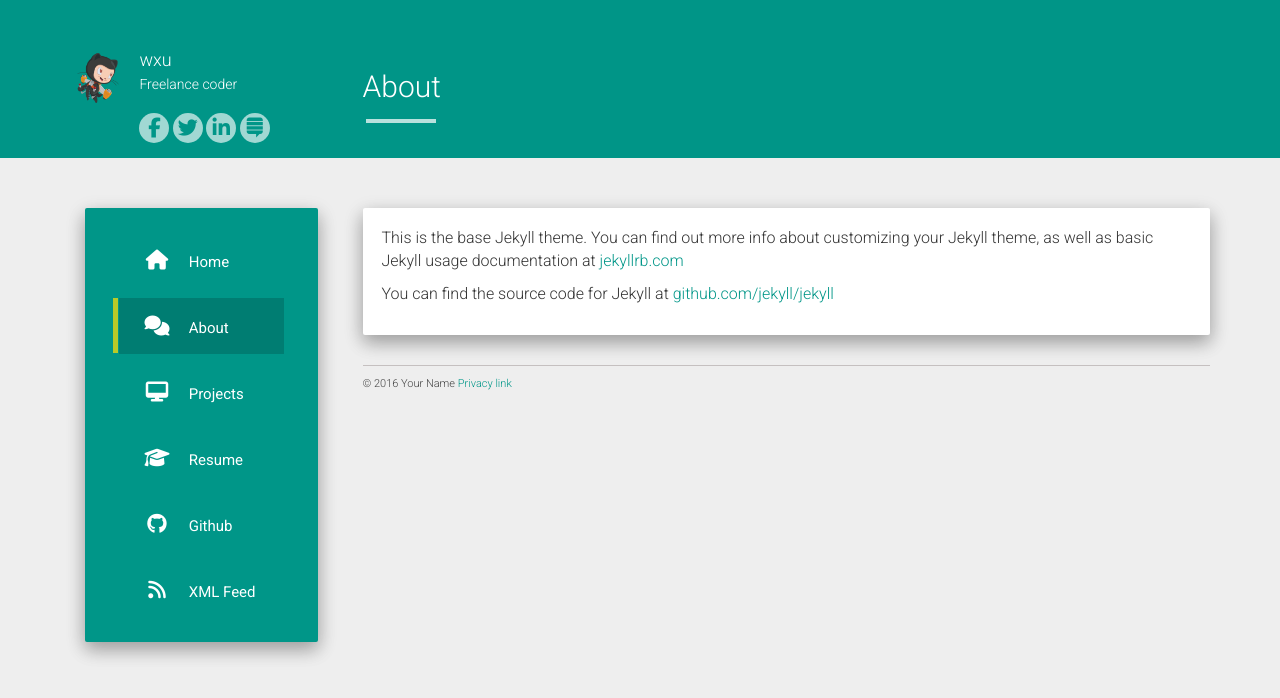
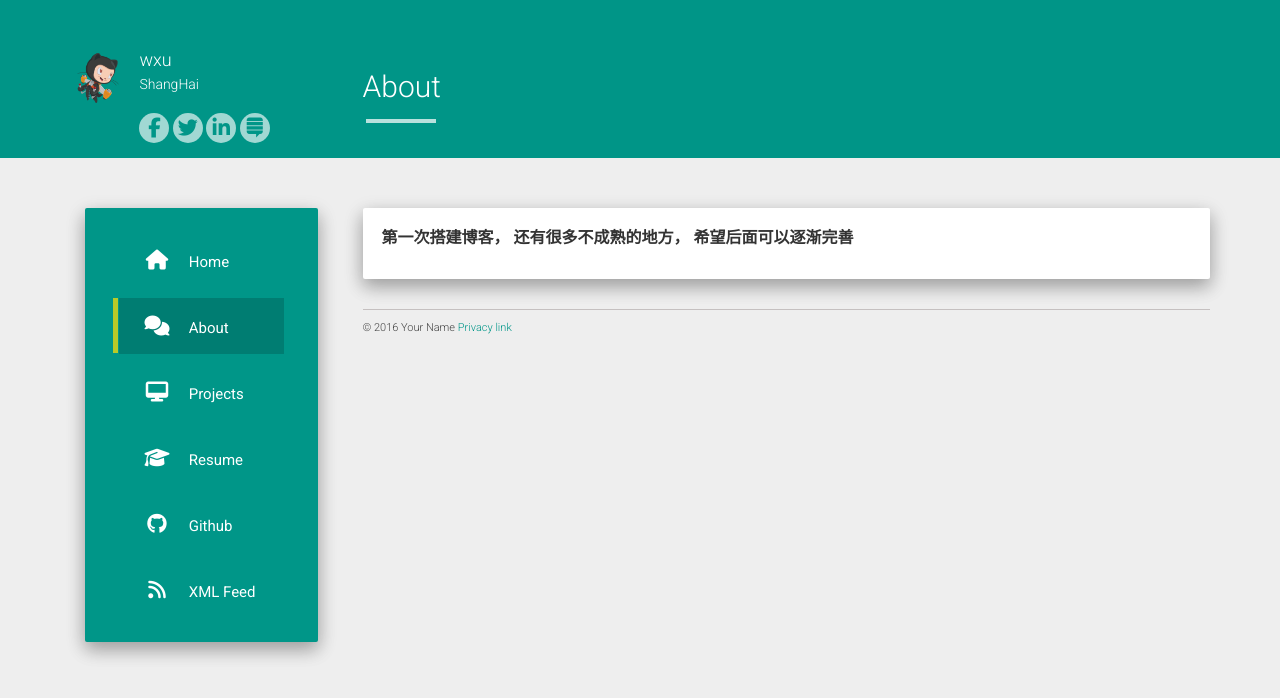
Before and after one commit to Isites/isites.github.io, a Jekyll site: the page built from about.md, in a window 1280 px wide. Shown: the top 698 px of the page. Built offline with Jekyll 4.4.1, drawn with Linux system fonts in a browser that asks for light colours; nearby versions of some CDN libraries.

Commit message:
基本结束搭建过程

```diff
--- a/_config.yml
+++ b/_config.yml
@@ -3,7 +3,7 @@
 author: wxu
 logo: /static/img/avatar.png
 github: https://github.com/isites
-about: Freelance coder
+about: ShangHai
 
 baseurl: "https://isites.github.io/"
 url: "https://isites.github.io"
--- a/_data/urls.json
+++ b/_data/urls.json
@@ -23,7 +23,7 @@
   },
   {
     "text": "Github",
-    "url": "",
+    "url": "https://github.com/isites",
     "icon": "fa-github"
   },
   {
--- a/about.md
+++ b/about.md
@@ -4,6 +4,4 @@
 permalink: /about/
 ---
 
-This is the base Jekyll theme. You can find out more info about customizing your Jekyll theme, as well as basic Jekyll usage documentation at [jekyllrb.com](http://jekyllrb.com/)
-
-You can find the source code for Jekyll at [github.com/jekyll/jekyll](https://github.com/jekyll/jekyll)
+**第一次搭建博客， 还有很多不成熟的地方， 希望后面可以逐渐完善**
```
